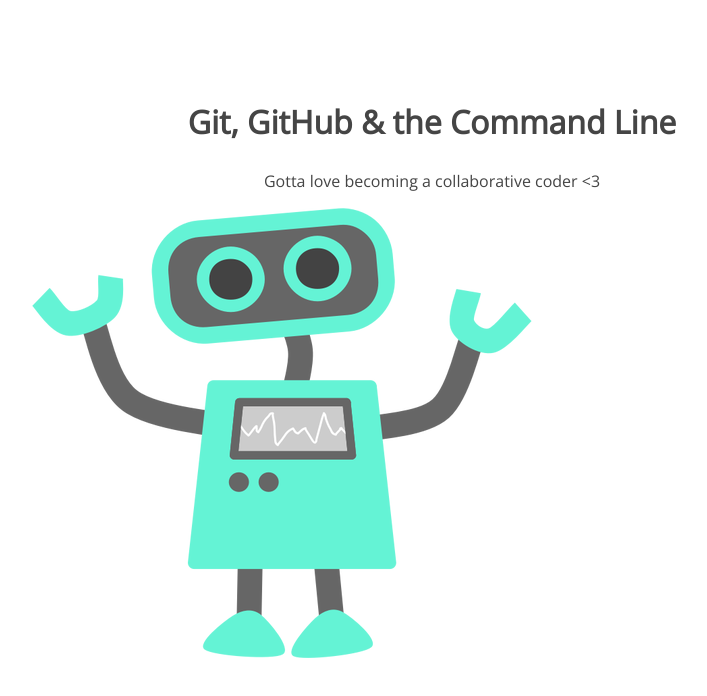
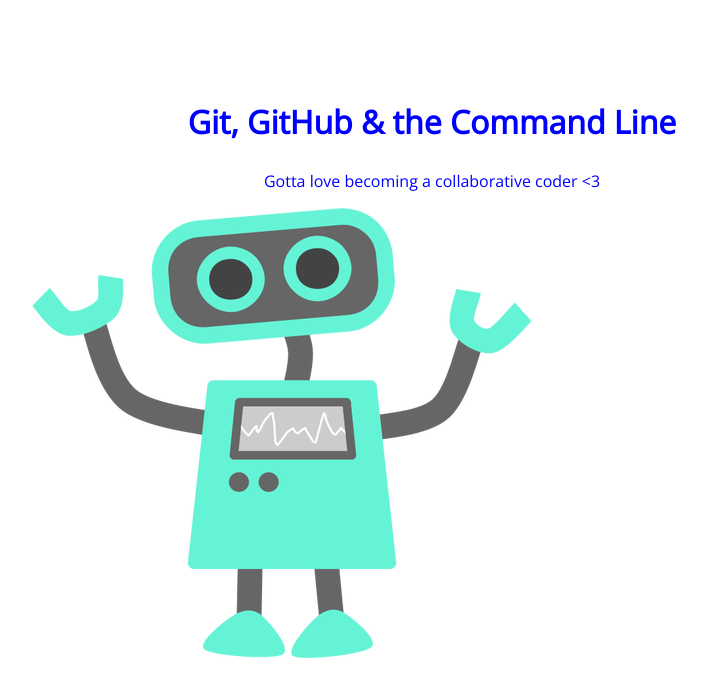
Before and after one commit to UnsweetT/105-project, a plain HTML site: page index.html in a window 1280 px wide. Shown: the whole page, without its empty margins (208-915 px from the left). Drawn offline with nearby package versions, Linux system fonts and the light colour scheme.

Commit message:
changing h1 color to blue

```diff
--- a/css/style.css
+++ b/css/style.css
@@ -5,7 +5,7 @@ section {
 section h1,
 section p {
 	text-align: center;
-	color: #454545;
+	color: #0000ff;
 }
 section h1 {
 	font: 32px 'Open Sans';
```
